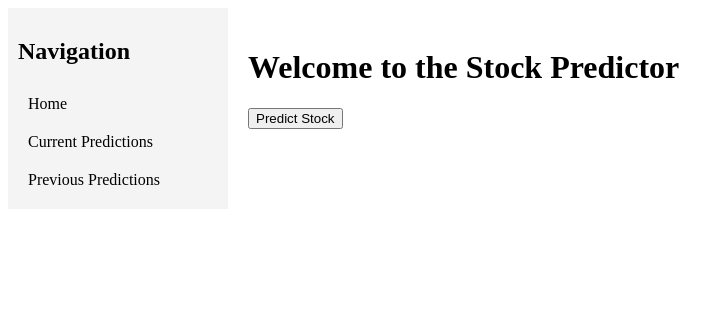
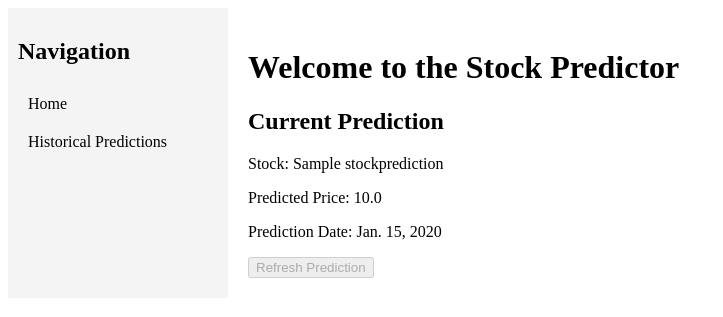
Before and after one commit to elthran/CSCA-5028, a Django app: page /predictions/ in a window 1280 px wide. Shown: the top 317 px of the page, without its empty margins (0-723 px from the left). Run offline with Django 5.2, Linux system fonts and the light colour scheme; tables that the repository leaves empty hold one stand-in row (values such as "Sample post").

Commit message:
Cleaned up website to be more in line with project outline

```diff
--- a/predictions/templates/base.html
+++ b/predictions/templates/base.html
@@ -1,3 +1,5 @@
+<!-- predictions/templates/predictions/base.html -->
+
 <!DOCTYPE html>
 <html>
 <head>
@@ -31,8 +33,7 @@
     <div class="sidebar">
         <h2>Navigation</h2>
         <a href="{% url 'index' %}">Home</a>
-        <a href="{% url 'predict_stock' %}">Current Predictions</a>
-        <a href="{% url 'previous_predictions' %}">Previous Predictions</a>
+        <a href="{% url 'previous_predictions' %}">Historical Predictions</a>
     </div>
     <div class="content">
         {% block content %}{% endblock %}
--- a/predictions/templates/index.html
+++ b/predictions/templates/index.html
@@ -1,11 +1,21 @@
+<!-- predictions/templates/predictions/index.html -->
+
 {% extends "base.html" %}
 
 {% block title %}Home{% endblock %}
 
 {% block content %}
 <h1>Welcome to the Stock Predictor</h1>
-<form action="{% url 'predict_stock' %}" method="post">
+{% if latest_prediction %}
+    <h2>Current Prediction</h2>
+    <p>Stock: {{ latest_prediction.stock_name }}</p>
+    <p>Predicted Price: {{ latest_prediction.predicted_price }}</p>
+    <p>Prediction Date: {{ latest_prediction.prediction_date }}</p>
+{% else %}
+    <p>No predictions available. Click "Refresh Prediction" to get the latest stock prediction.</p>
+{% endif %}
+<form action="{% url 'fetch_data' %}" method="post">
     {% csrf_token %}
-    <button type="submit">Predict Stock</button>
+    <button type="submit" disabled/>Refresh Prediction</button>
 </form>
 {% endblock %}
--- a/predictions/templates/previous_predictions.html
+++ b/predictions/templates/previous_predictions.html
@@ -1,9 +1,11 @@
+<!-- predictions/templates/predictions/previous_predictions.html -->
+
 {% extends "base.html" %}
 
-{% block title %}Previous Predictions{% endblock %}
+{% block title %}Historical Predictions{% endblock %}
 
 {% block content %}
-<h1>Previous Predictions</h1>
+<h1>Historical Predictions</h1>
 <ul>
     {% for prediction in predictions %}
     <li>{{ prediction.stock_name }} - {{ prediction.predicted_price }} on {{ prediction.prediction_date }}</li>
--- a/predictions/urls.py
+++ b/predictions/urls.py
@@ -1,8 +1,10 @@
+# predictions/urls.py
+
 from django.urls import path
 from . import views
 
 urlpatterns = [
     path("", views.index, name="index"),
-    path("predict/", views.predict_stock, name="predict_stock"),
+    path("fetch_data/", views.fetch_data, name="fetch_data"),
     path("previous_predictions/", views.previous_predictions, name="previous_predictions"),
 ]
--- a/predictions/views.py
+++ b/predictions/views.py
@@ -1,29 +1,46 @@
+# predictions/views.py
+
 from django.shortcuts import render
 from .models import StockPrediction
+import requests
 from django.views.decorators.csrf import csrf_exempt
 
 
 def index(request):
-    return render(request, "index.html")
+    # Fetch the latest prediction from the database
+    latest_prediction = StockPrediction.objects.order_by("-prediction_date").first()
+    context = {"latest_prediction": latest_prediction}
+    return render(request, "index.html", context)
 
 
 @csrf_exempt  # Disable CSRF for simplicity, but not recommended for production
-def predict_stock(request):
+def fetch_data(request):
     if request.method == "POST":
-        # Logic for predicting stock (replace with actual prediction code)
+        # Replace with actual API call
         stock_name = "AAPL"
-        predicted_price = 150.00
+        api_url = "https://api.example.com/stock_data"
+        response = requests.get(api_url, params={"stock": stock_name})
 
-        # Save prediction to database (optional)
+        if response.status_code == 200:
+            data = response.json()
+            predicted_price = data.get("predicted_price", 150.00)  # Replace with actual data extraction
+        else:
+            stock_name = "Error"
+            predicted_price = 0.00
+
+        # Save the prediction to the database
         prediction = StockPrediction(stock_name=stock_name, predicted_price=predicted_price)
         prediction.save()
 
-        context = {"stock_name": stock_name, "predicted_price": predicted_price}
-        return render(request, "result.html", context)
+        latest_prediction = StockPrediction.objects.order_by("-prediction_date").first()
+        context = {"latest_prediction": latest_prediction}
+        return render(request, "index.html", context)
     else:
         return render(request, "index.html")
 
 
 def previous_predictions(request):
-    predictions = StockPrediction.objects.all()
-    return render(request, "previous_predictions.html", {"predictions": predictions})
+    # Fetch all previous predictions from the database
+    predictions = StockPrediction.objects.all().order_by("-prediction_date")
+    context = {"predictions": predictions}
+    return render(request, "previous_predictions.html", context)
```
